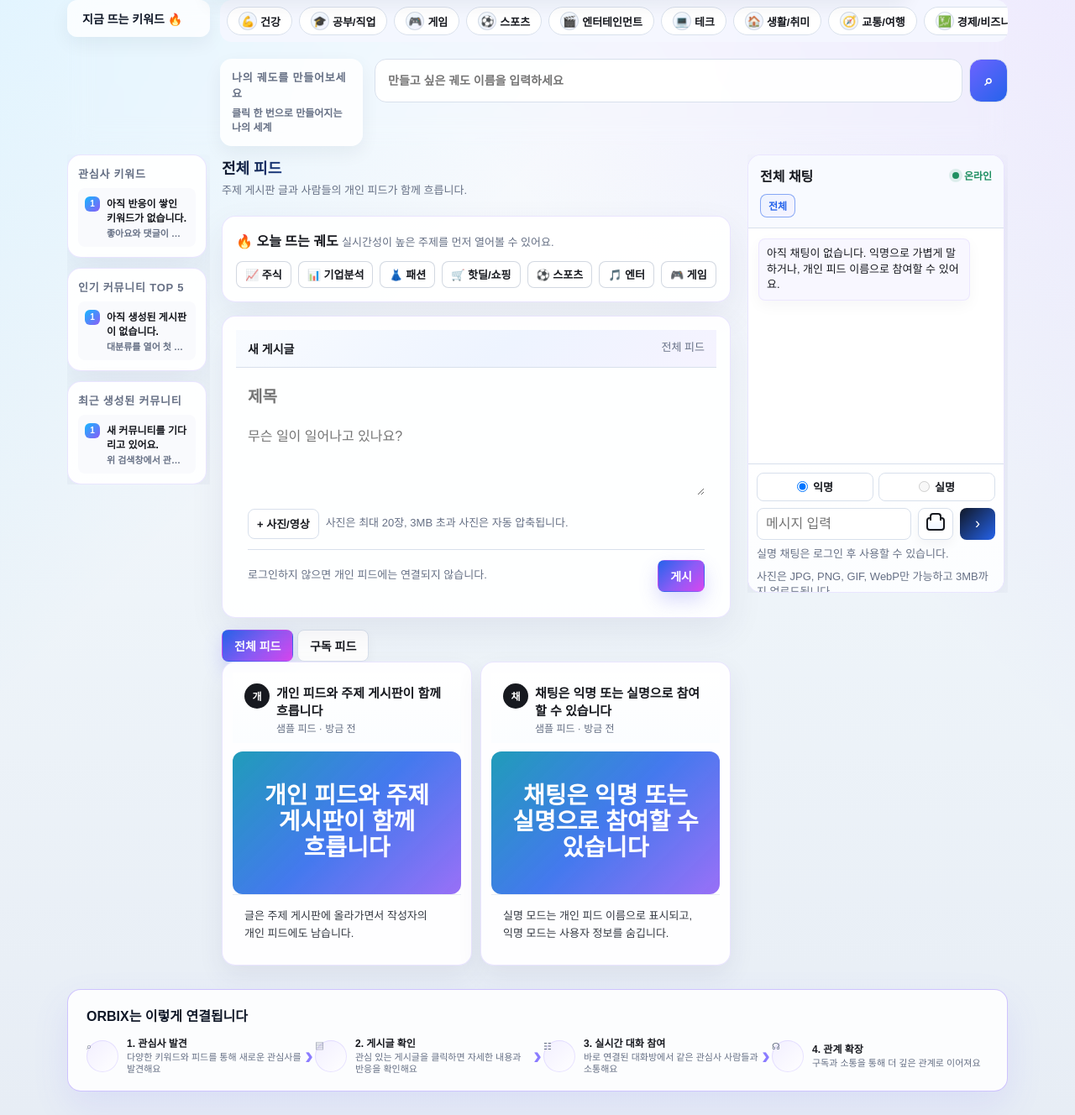
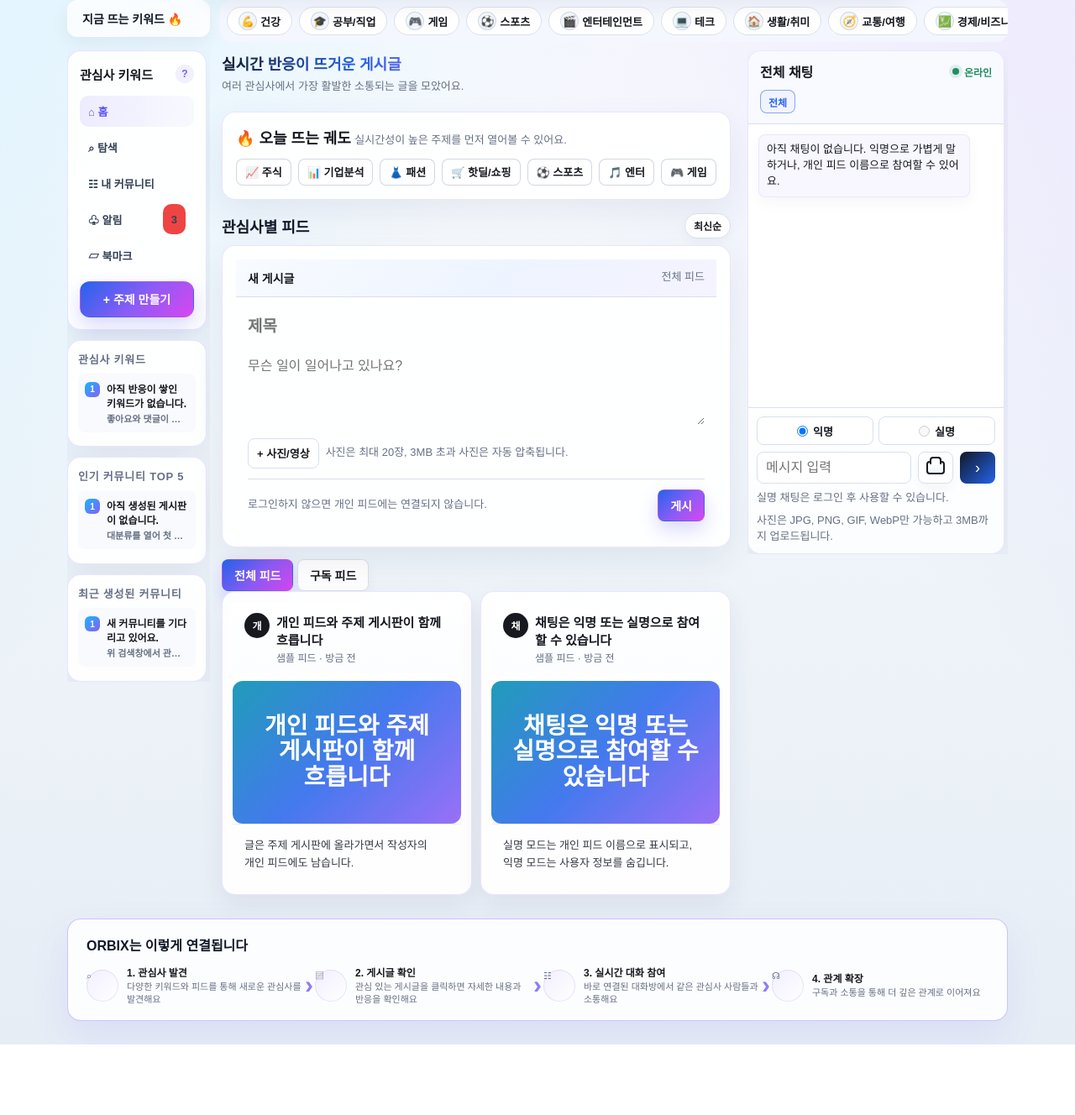
Before and after one commit to woojoong22/ORBIX, a Django app: page /home/ in a window 1280 px wide. Shown: the part 68-1396 px from the top of the page at 84% size. After the commit the page ends 1312 px from the top, so only its background shows below. Run offline with Django 5.2, Linux system fonts and the light colour scheme; data comes from the database, SQL or seed files in the repository; data that the repository does not hold is empty; some libraries are stand-ins or nearby versions.

Commit message:
Refine dashboard UI without callouts

```diff
--- a/posts/templates/home.html
+++ b/posts/templates/home.html
@@ -1803,6 +1803,10 @@
             padding: 0;
         }
 
+        body:not(.show-board-search) .board-search-panel {
+            display: none;
+        }
+
         .board-search-panel > div {
             display: grid;
             align-content: center;
@@ -1835,13 +1839,98 @@
             padding: 0 0 28px;
         }
 
-        .left-rail .summary-grid {
+        .left-rail {
             position: sticky;
             top: 24px;
+            display: grid;
+            gap: 12px;
             min-height: 0;
             max-height: calc(100vh - 48px);
+            overflow-y: auto;
+            padding-right: 4px;
+        }
+
+        .left-rail .summary-grid {
+            position: static;
+            top: auto;
+            min-height: 0;
+            max-height: none;
             gap: 12px;
-            overflow-y: auto;
+            overflow: visible;
+            padding-right: 0;
+        }
+
+        .side-menu-panel {
+            display: grid;
+            gap: 12px;
+            padding: 14px;
+            border: 1px solid rgba(124, 92, 255, 0.16);
+            border-radius: 16px;
+            background: rgba(255, 255, 255, 0.92);
+            box-shadow: 0 16px 42px rgba(46, 55, 104, 0.08);
+        }
+
+        .side-menu-title {
+            display: flex;
+            align-items: center;
+            justify-content: space-between;
+            gap: 8px;
+            font-size: 15px;
+            font-weight: 900;
+        }
+
+        .side-help {
+            display: grid;
+            place-items: center;
+            width: 22px;
+            height: 22px;
+            border-radius: 999px;
+            background: #f2efff;
+            color: #6c63ff;
+            font-size: 12px;
+        }
+
+        .side-nav {
+            display: grid;
+            gap: 6px;
+        }
+
+        .side-nav a,
+        .side-nav span {
+            display: flex;
+            align-items: center;
+            gap: 9px;
+            min-height: 36px;
+            padding: 0 10px;
+            border-radius: 10px;
+            color: #344054;
+            font-size: 13px;
+            font-weight: 800;
+        }
+
+        .side-nav a.active,
+        .side-nav a:hover {
+            background: linear-gradient(90deg, rgba(108, 99, 255, 0.12), rgba(108, 99, 255, 0.04));
+            color: #5b50ff;
+        }
+
+        .side-notice {
+            margin-left: auto;
+            min-width: 18px;
+            height: 18px;
+            display: inline-grid;
+            place-items: center;
+            border-radius: 999px;
+            background: #ef4444;
+            color: #fff;
+            font-size: 10px;
+        }
+
+        .side-create-button {
+            width: 100%;
+            border-radius: 12px;
+            background: linear-gradient(135deg, #635bff, #7c3aed);
+            color: #fff;
         }
 
         .summary-panel,
@@ -1882,8 +1971,30 @@
             padding: 16px;
         }
 
+        .search-results[aria-label="오늘 뜨는 궤도"] strong {
+            font-size: 18px;
+        }
+
         .search-results[aria-label="오늘 뜨는 궤도"] strong::before {
             content: "🔥 ";
+        }
+
+        .feed-section-title {
+            display: flex;
+            align-items: center;
+            justify-content: space-between;
+            gap: 10px;
+            margin: 4px 0 8px;
+            color: #101828;
+            font-size: 18px;
+            font-weight: 900;
+        }
+
+        .feed-section-title .button {
+            min-height: 30px;
+            padding: 0 10px;
+            border-radius: 999px;
+            font-size: 12px;
         }
 
         .composer {
@@ -2158,6 +2269,24 @@
 
     <main class="layout">
         <aside class="left-rail" aria-label="인기 목록">
+            <section class="side-menu-panel" aria-label="관심사 메뉴">
+                <div class="side-menu-title">
+                    <span>관심사 키워드</span>
+                    <span class="side-help">?</span>
+                </div>
+                <nav class="side-nav" aria-label="주요 메뉴">
+                    <a class="active" href="{% url 'home' %}">⌂ 홈</a>
+                    <a href="{% url 'home' %}?filter=explore">⌕ 탐색</a>
+                    {% if user.is_authenticated %}
+                        <a href="{% url 'profile_feed' user.username %}">☷ 내 커뮤니티</a>
+                    {% else %}
+                        <a href="{% url 'login' %}">☷ 내 커뮤니티</a>
+                    {% endif %}
+                    <span>♧ 알림 <span class="side-notice">3</span></span>
+                    <span>▱ 북마크</span>
+                </nav>
+                <button class="button primary side-create-button" type="button" data-focus-board-search>+ 주제 만들기</button>
+            </section>
             <div class="summary-grid" aria-label="인기 요약">
                 <section class="summary-panel">
                     <h2 class="section-title">관심사 키워드</h2>
@@ -2231,8 +2360,8 @@
                         <h1>{{ selected_category.name }}</h1>
                         <p>{{ selected_category.path_label }} 전체 게시글</p>
                     {% else %}
-                        <h1>전체 피드</h1>
-                        <p>주제 게시판 글과 사람들의 개인 피드가 함께 흐릅니다.</p>
+                        <h1>실시간 반응이 뜨거운 게시글</h1>
+                        <p>여러 관심사에서 가장 활발한 소통되는 글을 모았어요.</p>
                     {% endif %}
                 </div>
                 {% if search_query or selected_board or selected_category %}
@@ -2283,6 +2412,13 @@
                         {% endfor %}
                     </div>
                 </section>
+            {% endif %}
+
+            {% if not search_query and not selected_board and not selected_category %}
+                <div class="feed-section-title">
+                    <span>관심사별 피드</span>
+                    <a class="button" href="{% url 'home' %}">최신순</a>
+                </div>
             {% endif %}
 
             {% if not search_query %}
@@ -2612,6 +2748,7 @@
 
         document.querySelectorAll("[data-focus-board-search]").forEach((button) => {
             button.addEventListener("click", () => {
+                document.body.classList.add("show-board-search");
                 boardSearch?.scrollIntoView({ behavior: "smooth", block: "center" });
                 boardSearch?.focus();
             });
```
